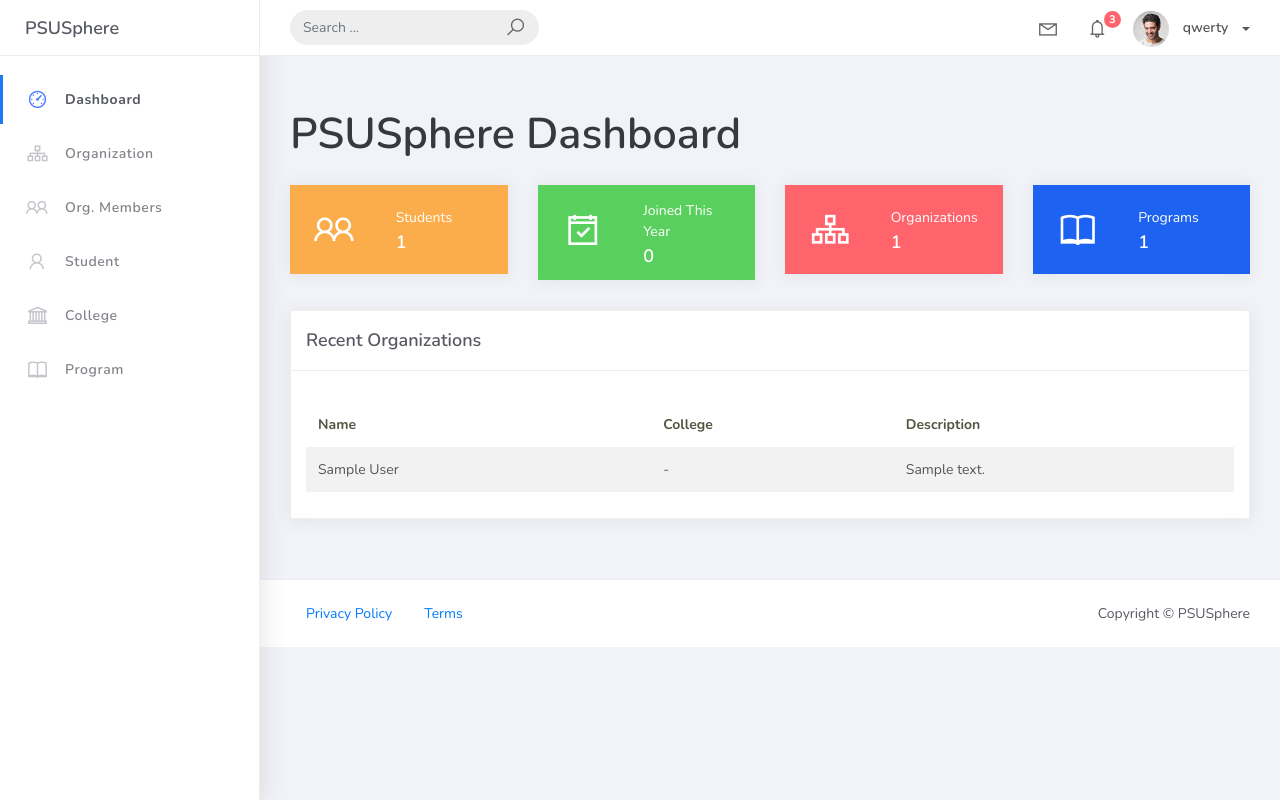
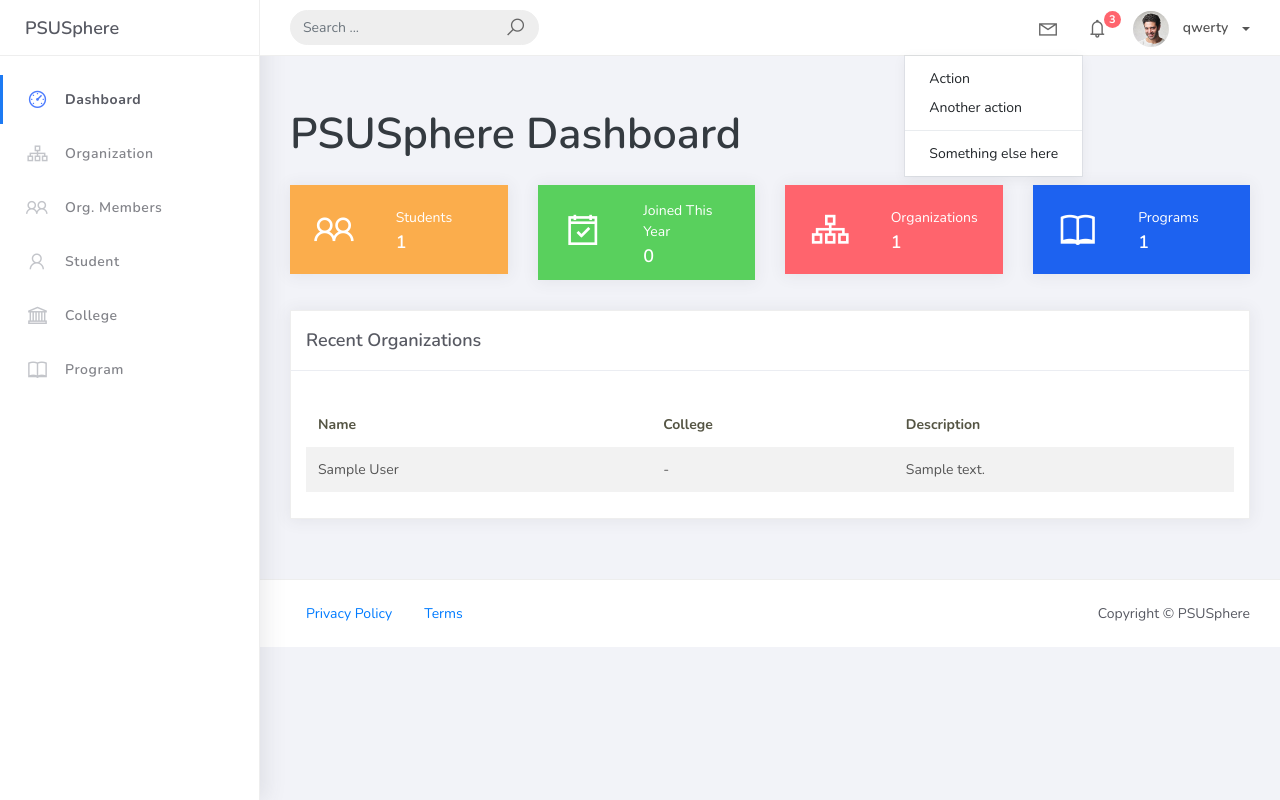
Before and after one commit to krs7000/PSUSphere, a Django app: page / in a window 1280 px wide, after a click that opens the changed part. Run offline with Django 5.2, Linux system fonts and the light colour scheme; a user stored in the database is signed in; data comes from the database, SQL or seed files in the repository; tables that the repository leaves empty hold one stand-in row (values such as "Sample post"); some libraries are stand-ins or nearby versions.

Commit message:
Ensure top-right email/notification/profile dropdowns toggle reliably

```diff
--- a/projectsite/templates/base.html
+++ b/projectsite/templates/base.html
@@ -37,10 +37,10 @@
                 </form>
                 <ul class="navbar-nav topbar-nav ml-md-auto align-items-center">
                     <li class="nav-item dropdown hidden-caret">
-                        <a class="nav-link dropdown-toggle" data-toggle="dropdown" href="#" aria-expanded="false">
+                        <a id="emailDropdownToggle" class="nav-link dropdown-toggle" href="#" aria-expanded="false">
                             <i class="la la-envelope-o"></i>
                         </a>
-                        <ul class="dropdown-menu">
+                        <ul id="emailDropdownMenu" class="dropdown-menu">
                             <li><a class="dropdown-item" href="#">Action</a></li>
                             <li><a class="dropdown-item" href="#">Another action</a></li>
                             <li><div class="dropdown-divider"></div></li>
@@ -48,11 +48,11 @@
                         </ul>
                     </li>
                     <li class="nav-item dropdown hidden-caret">
-                        <a class="nav-link dropdown-toggle" data-toggle="dropdown" href="#" aria-expanded="false">
+                        <a id="notifDropdownToggle" class="nav-link dropdown-toggle" href="#" aria-expanded="false">
                             <i class="la la-bell-o"></i>
                             <span class="notification">3</span>
                         </a>
-                        <ul class="dropdown-menu notif-box">
+                        <ul id="notifDropdownMenu" class="dropdown-menu notif-box">
                             <li>
                                 <div class="dropdown-title">You have 4 new notification</div>
                             </li>
@@ -96,11 +96,11 @@
                         </ul>
                     </li>
                     <li class="nav-item dropdown">
-                        <a class="dropdown-toggle profile-pic" data-toggle="dropdown" href="#" aria-expanded="false">
+                        <a id="profileDropdownToggle" class="dropdown-toggle profile-pic" href="#" aria-expanded="false">
                             <img src="{% static 'img/profile.jpg' %}" alt="user-img" width="36" class="img-circle">
                             <span>{% if request.user.is_authenticated %}{{ request.user.username }}{% else %}Guest{% endif %}</span>
                         </a>
-                        <ul class="dropdown-menu dropdown-user">
+                        <ul id="profileDropdownMenu" class="dropdown-menu dropdown-user">
                             <li>
                                 <div class="user-box">
                                     <div class="u-img">
@@ -222,4 +222,46 @@
 <script src="{% static 'js/plugin/chart-circle/circles.min.js' %}"></script>
 <script src="{% static 'js/plugin/jquery-scrollbar/jquery.scrollbar.min.js' %}"></script>
 <script src="{% static 'js/ready.min.js' %}"></script>
+<script>
+  (function () {
+    var pairs = [
+      { toggleId: "emailDropdownToggle", menuId: "emailDropdownMenu" },
+      { toggleId: "notifDropdownToggle", menuId: "notifDropdownMenu" },
+      { toggleId: "profileDropdownToggle", menuId: "profileDropdownMenu" }
+    ];
+
+    function closeAll(exceptMenuId) {
+      pairs.forEach(function (pair) {
+        var menu = document.getElementById(pair.menuId);
+        var toggle = document.getElementById(pair.toggleId);
+        if (!menu || menu.id === exceptMenuId) return;
+        menu.classList.remove("show");
+        if (toggle) toggle.setAttribute("aria-expanded", "false");
+      });
+    }
+
+    pairs.forEach(function (pair) {
+      var toggle = document.getElementById(pair.toggleId);
+      var menu = document.getElementById(pair.menuId);
+      if (!toggle || !menu) return;
+
+      toggle.addEventListener("click", function (event) {
+        event.preventDefault();
+        event.stopPropagation();
+        var willOpen = !menu.classList.contains("show");
+        closeAll(pair.menuId);
+        menu.classList.toggle("show", willOpen);
+        toggle.setAttribute("aria-expanded", willOpen ? "true" : "false");
+      });
+
+      menu.addEventListener("click", function (event) {
+        event.stopPropagation();
+      });
+    });
+
+    document.addEventListener("click", function () {
+      closeAll();
+    });
+  })();
+</script>
 </html>
```
